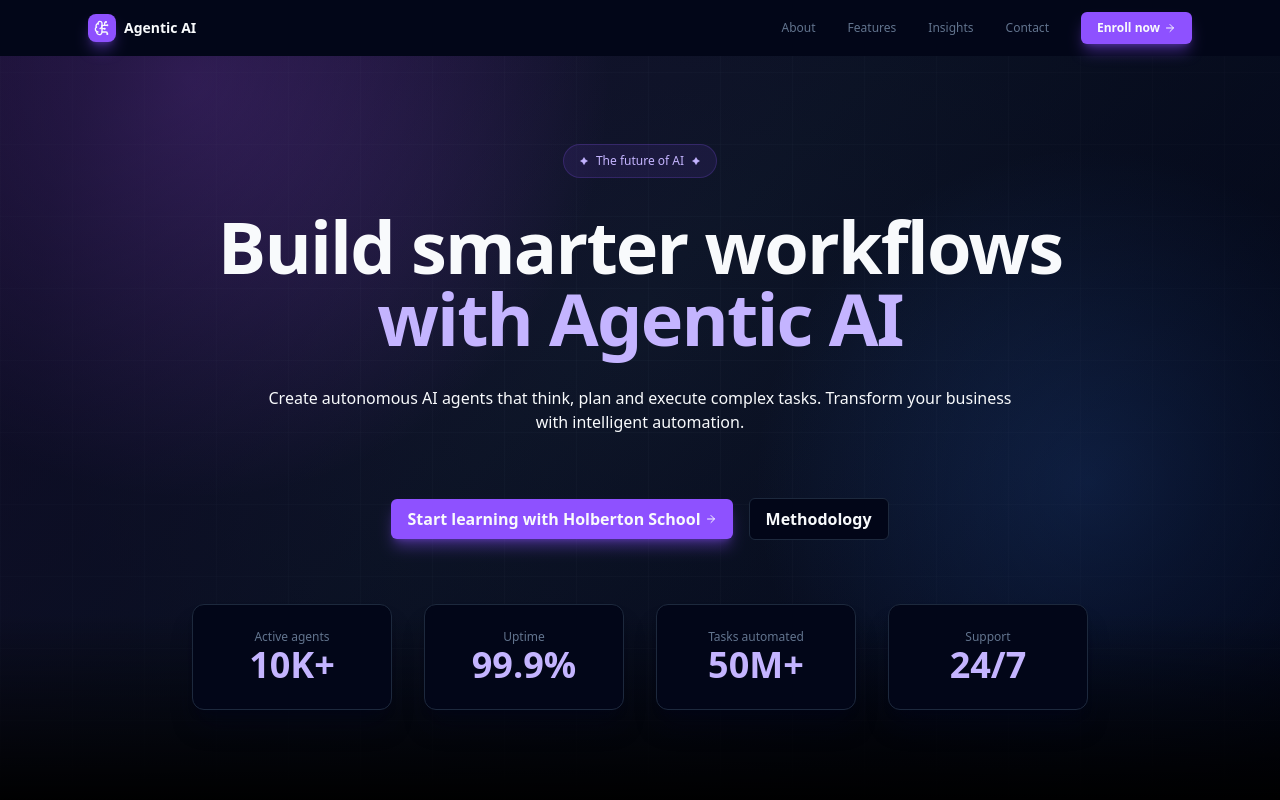
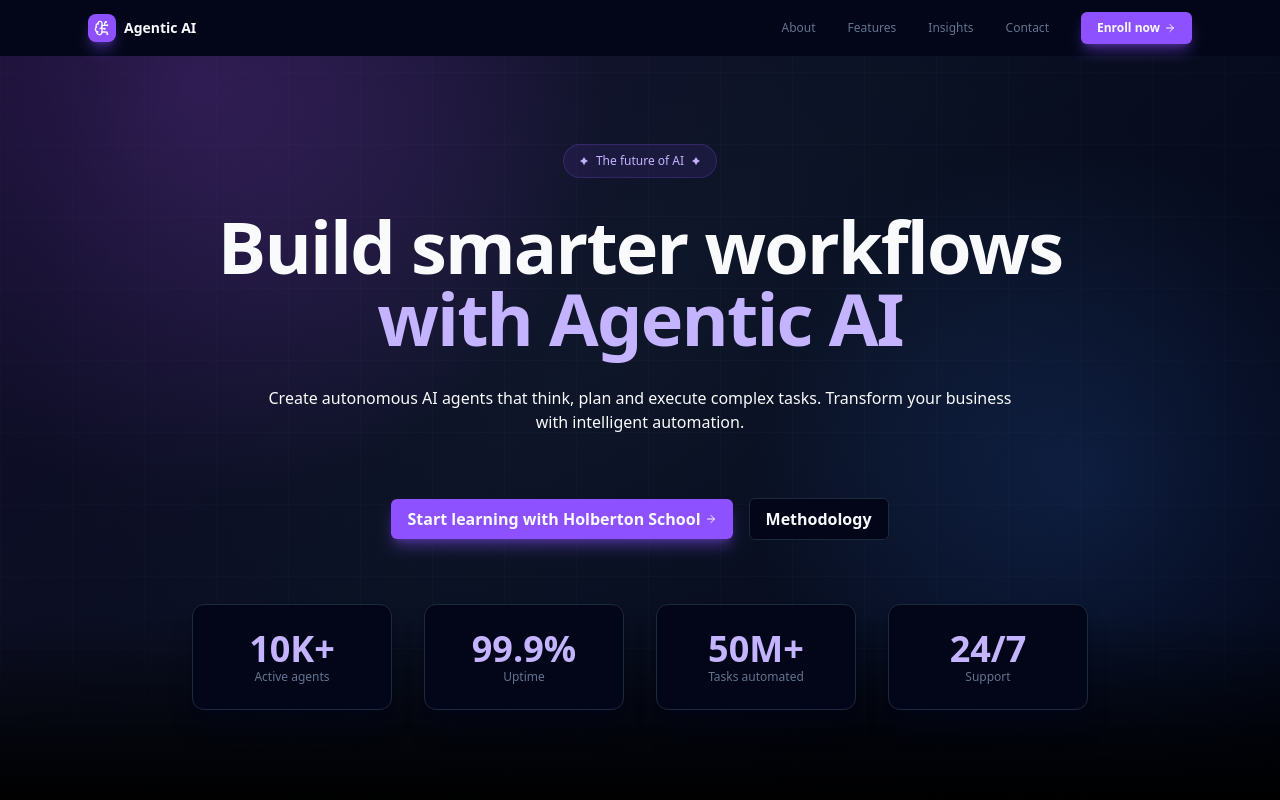
Before and after one commit to ClaymeCall/holbertonschool-agentic_ai, a React (Vite) app in the folder front_end-frameworks/react/: page / in a window 1280 px wide. Shown: the top 800 px of the page. Built offline with nearby package versions, Linux system fonts and the light colour scheme.

Commit message:
feat: change react deployment to have dedicated url

```diff
--- a/front_end-frameworks/react/package.json
+++ b/front_end-frameworks/react/package.json
@@ -3,9 +3,10 @@
   "private": true,
   "version": "0.0.0",
   "type": "module",
+  "homepage": "https://claymecall.github.io/holbertonschool-agentic_ai/front_end-frameworks/react/",
   "scripts": {
     "build": "vite build",
-    "deploy": "npm run build && gh-pages -d dist",
+    "deploy": "npm run build && gh-pages -d dist --dest front_end-frameworks/react --add",
     "dev": "vite",
     "fix": "eslint . --fix",
     "format": "prettier --write ./src/**/*.{js,jsx}",
--- a/front_end-frameworks/react/src/components/cards/StatCard.jsx
+++ b/front_end-frameworks/react/src/components/cards/StatCard.jsx
@@ -1,6 +1,6 @@
 export default function StatCard({ stat, value }) {
   return (
-    <div className="rounded-xl border border-slate-800 bg-slate-950 p-6 shadow-xl shadow-slate-950/40">
+    <div className="flex flex-col-reverse rounded-xl border border-slate-800 bg-slate-950 p-6 shadow-xl shadow-slate-950/40">
       <dt key={stat} className="text-center text-xs text-slate-500">
         {stat}
       </dt>
--- a/front_end-frameworks/react/vite.config.js
+++ b/front_end-frameworks/react/vite.config.js
@@ -4,7 +4,7 @@
 
 // https://vite.dev/config/
 export default defineConfig({
-  base: "./",
+  base: '/holbertonschool-agentic_ai/front_end-frameworks/react/',
   plugins: [
     react(),
     tailwindcss(),
```
